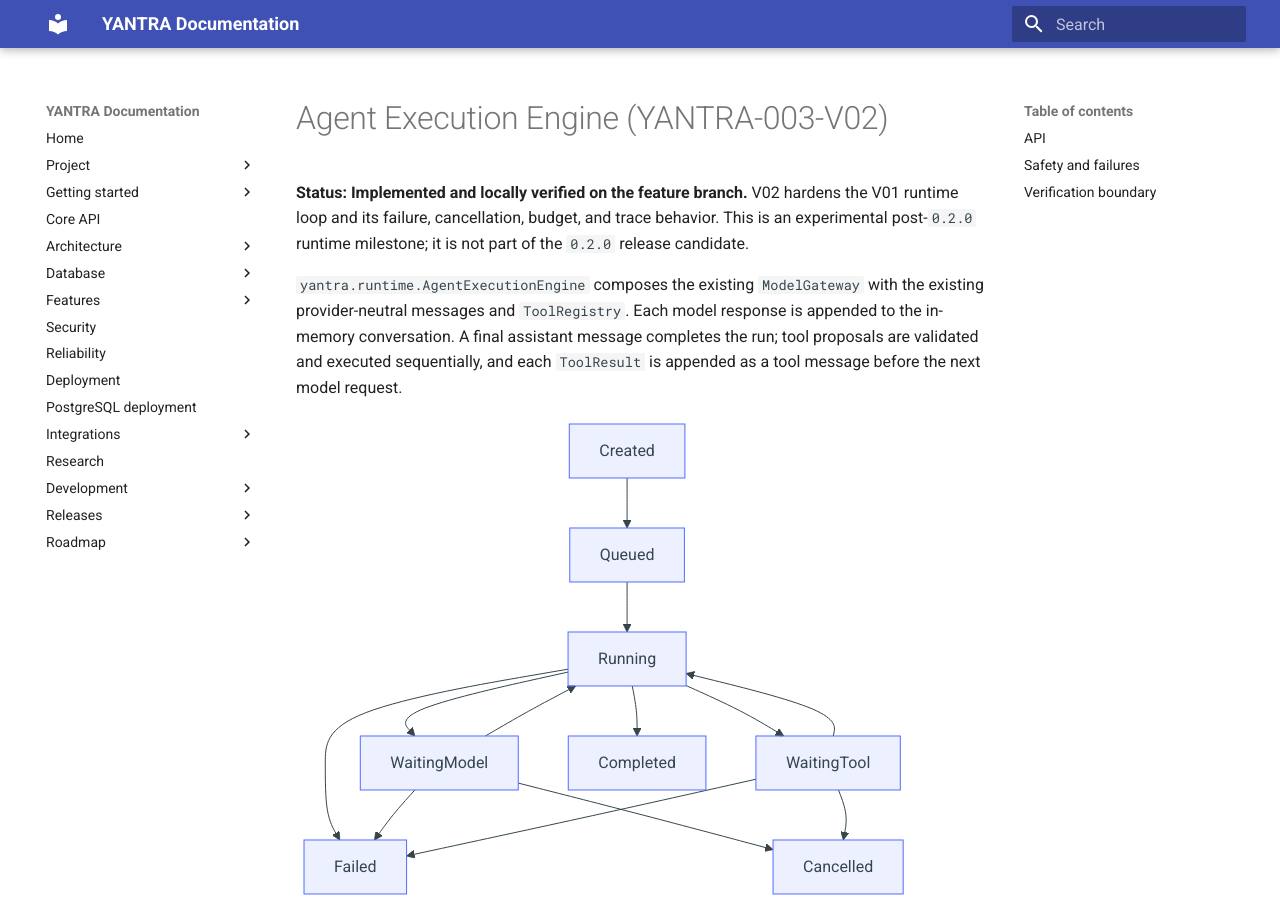
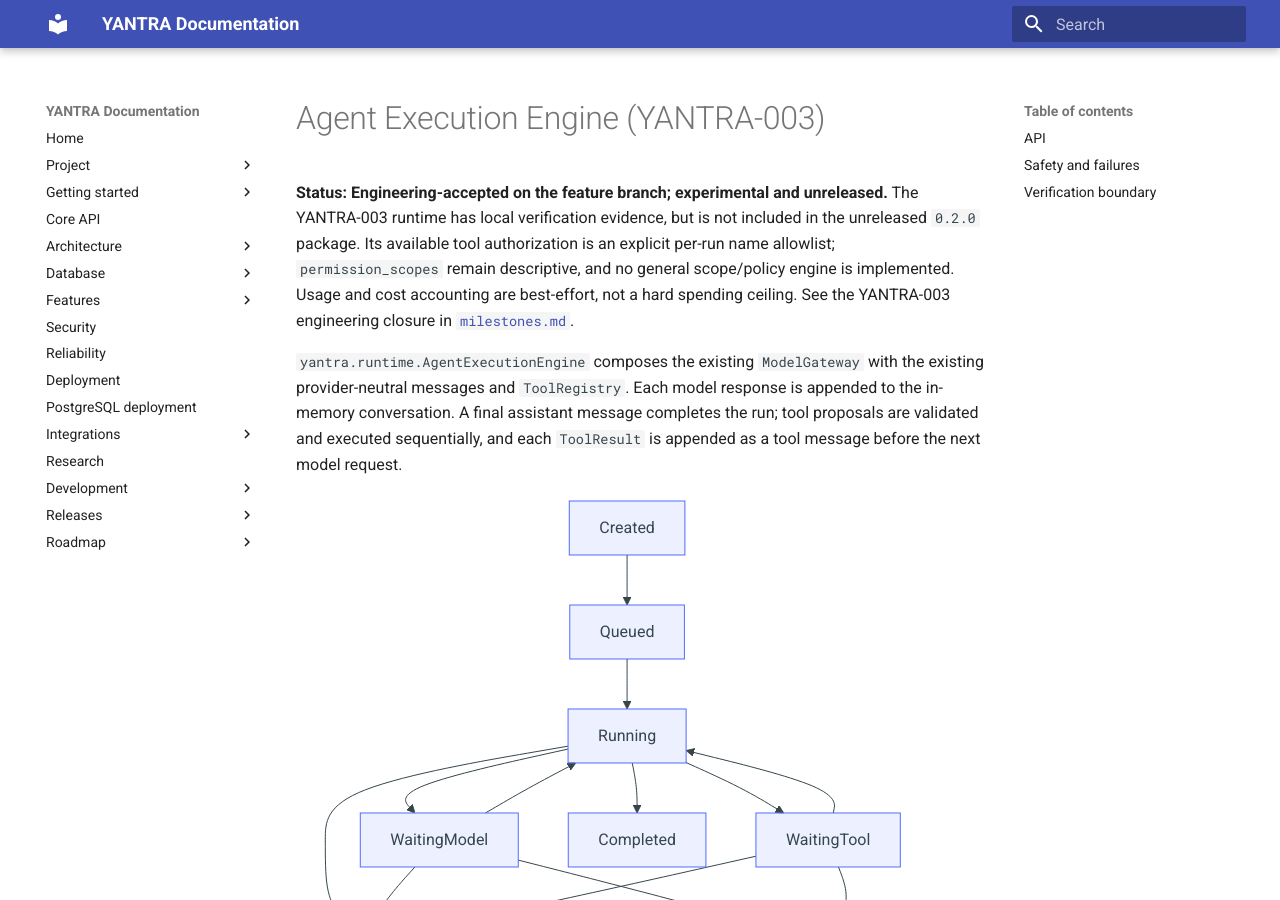
Before and after one commit to Rishit1769/Yantra, an MkDocs documentation site: the page built from docs/architecture/agent-execution-engine.md, in a window 1280 px wide and 900 px high. Built offline with MkDocs 1.6.1 and Material for MkDocs 9.7.7, drawn with Linux system fonts in a browser that asks for light colours.

Commit message:
docs(agent): close YANTRA-003 engineering milestone

```diff
--- a/docs/architecture/agent-execution-engine.md
+++ b/docs/architecture/agent-execution-engine.md
@@ -1,9 +1,12 @@
-# Agent Execution Engine (YANTRA-003-V02)
+# Agent Execution Engine (YANTRA-003)
 
-**Status: Implemented and locally verified on the feature branch.** V02 hardens
-the V01 runtime loop and its failure, cancellation, budget, and trace behavior.
-This is an experimental post-`0.2.0` runtime milestone; it is not part of the
-`0.2.0` release candidate.
+**Status: Engineering-accepted on the feature branch; experimental and unreleased.**
+The YANTRA-003 runtime has local verification evidence, but is not included in
+the unreleased `0.2.0` package. Its available tool authorization is an explicit
+per-run name allowlist; `permission_scopes` remain descriptive, and no general
+scope/policy engine is implemented. Usage and cost accounting are best-effort,
+not a hard spending ceiling. See the YANTRA-003 engineering closure in
+[`milestones.md`](../roadmap/milestones.md).
 
 `yantra.runtime.AgentExecutionEngine` composes the existing `ModelGateway` with
 the existing provider-neutral messages and `ToolRegistry`. Each model response
```
Also changed, not shown: README.md (+1 -1 lines), docs/index.md (+2 -2 lines), docs/roadmap/milestones.md (+11 -1 lines), docs/specifications/core-runtime-api.md (+2 -2 lines).
